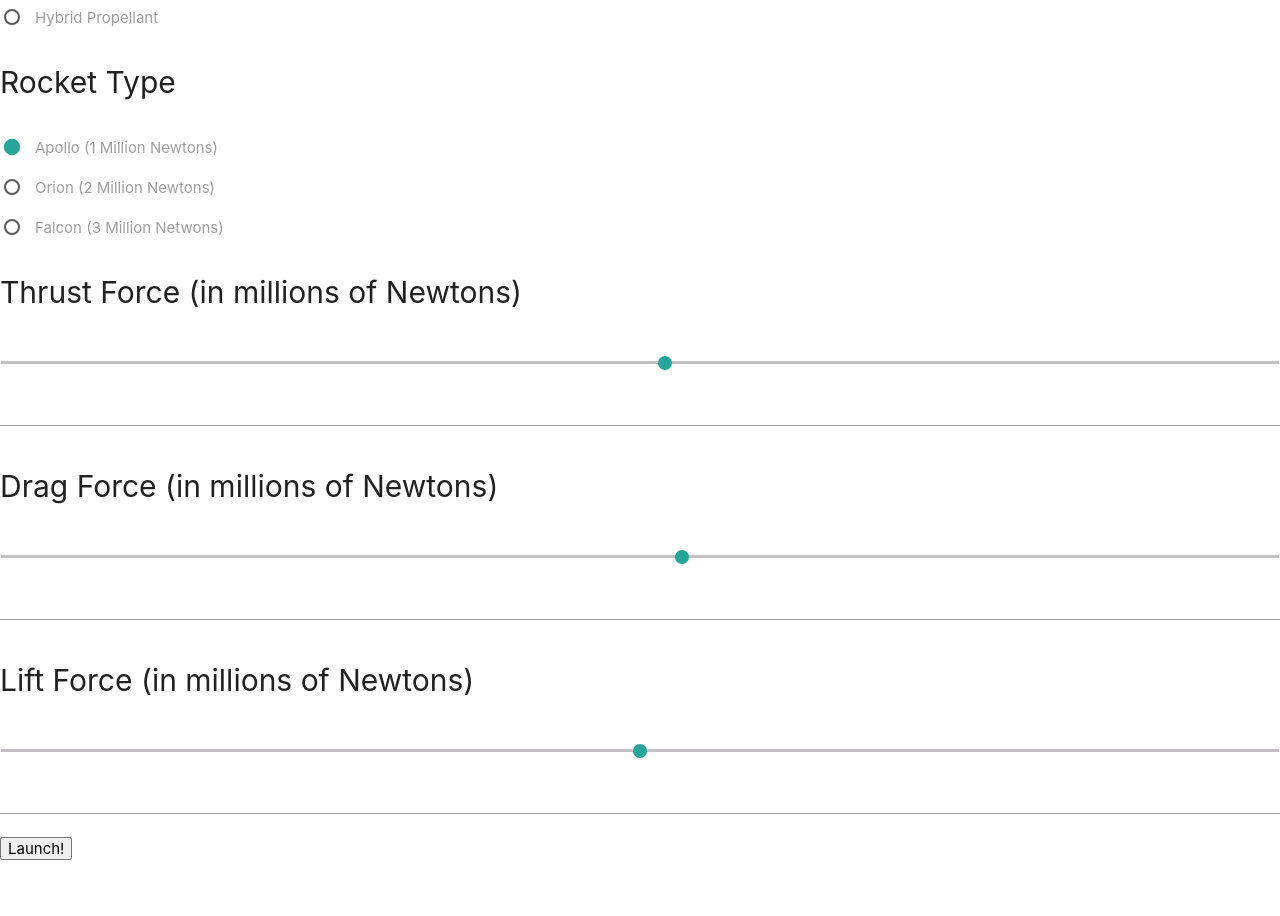
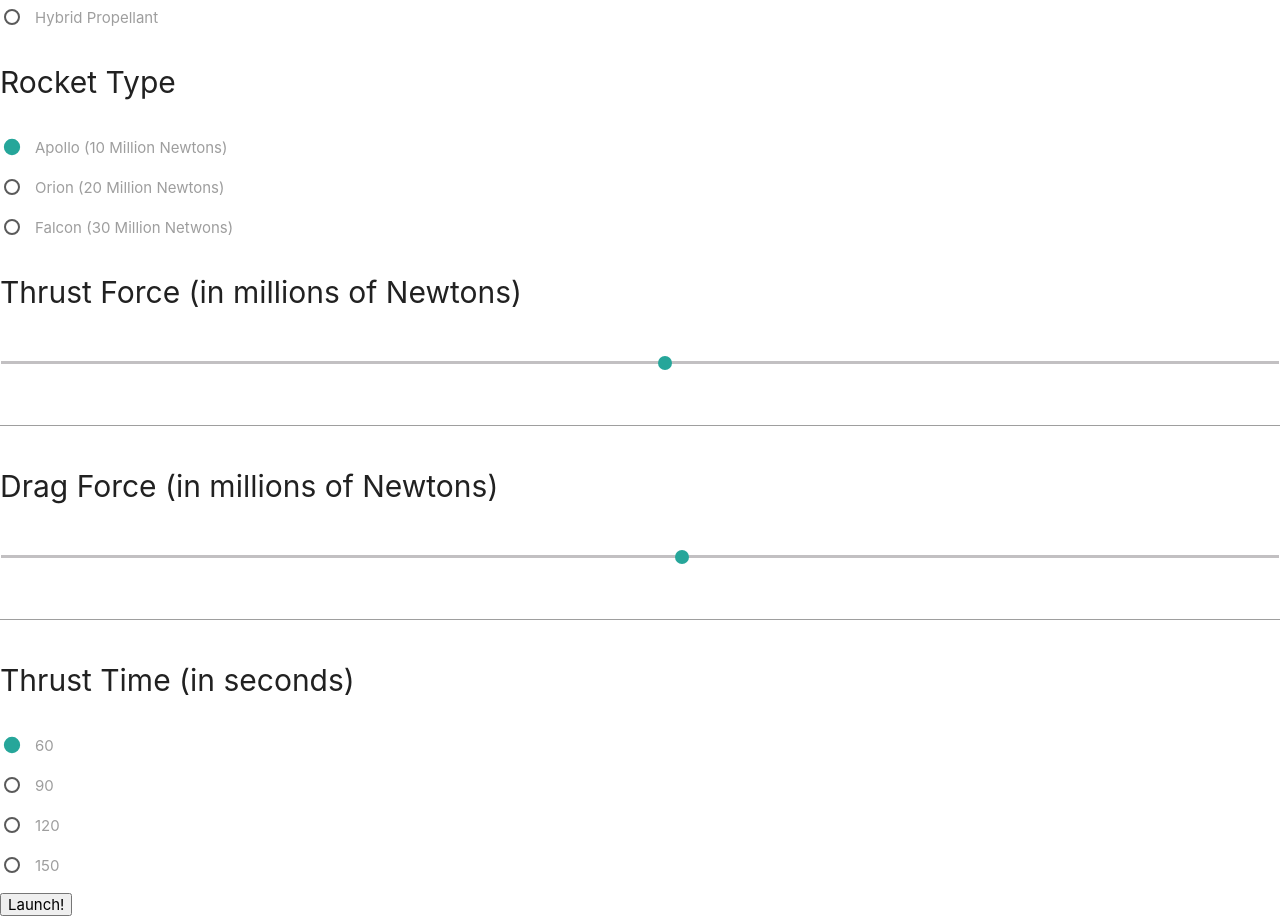
Before and after one commit to aayodkaul/rocket, a plain HTML site: page index1.html in a window 1280 px wide. Shown: the part 400-1316 px from the top of the page. Before the commit the page ends 1260 px from the top, so only its background shows below. Drawn offline with nearby package versions, Linux system fonts and the light colour scheme.

Commit message:
Update index1.html

```diff
--- a/index1.html
+++ b/index1.html
@@ -63,20 +63,20 @@
 			<p style="font-size:30px">Rocket Type</p>
 		    <p>
 		      <label>
-		        <input name="group1" type="radio" id="ker" checked/>
-		        <span>Apollo (1 Million Newtons)</span>
+		        <input name="group1" type="radio" id="apo" checked/>
+		        <span>Apollo (10 Million Newtons)</span>
 		      </label>
 		    </p>
 		    <p>
 		      <label>
-		        <input name="group1" type="radio" id="alc" />
-		        <span>Orion (2 Million Newtons)</span>
+		        <input name="group1" type="radio" id="ori" />
+		        <span>Orion (20 Million Newtons)</span>
 		      </label>
 		    </p>
 		    <p>
 		      <label>
-		        <input class="with-gap" name="group1" type="radio" id="hyd" />
-		        <span>Falcon (3 Million Netwons)</span>
+		        <input class="with-gap" name="group1" type="radio" id="fal" />
+		        <span>Falcon (30 Million Netwons)</span>
 		      </label>
 		    </p>
   		</form>
@@ -103,16 +103,33 @@
    					</script>
 	  	</form>
 
-	  	<form>
-	  		<p style="font-size:30px">Lift Force (in millions of Newtons)</p>
-		      <input type="range" name="rangeInput" min="1" max="15" onchange="updateTextInput(this.value);">
-			  <input type="text" id="textInput" value="">
-			  	    <script type="text/javascript">
-        				function updateTextInput(val) {
-          				document.getElementById('textInput').value=val;
-        				}
-   					</script>
-	  	</form>
+	  	<form id="random">
+			<p style="font-size:30px">Thrust Time (in seconds)</p>
+		    <p>
+		      <label>
+		        <input name="group1" type="radio" id="60" checked/>
+		        <span>60</span>
+		      </label>
+		    </p>
+		    <p>
+		      <label>
+		        <input name="group1" type="radio" id="90" />
+		        <span>90</span>
+		      </label>
+		    </p>
+		    <p>
+		      <label>
+		        <input class="with-gap" name="group1" type="radio" id="120" />
+		        <span>120</span>
+		      </label>
+		    </p>
+		    <p>
+		      <label>
+		        <input class="with-gap" name="group1" type="radio" id="150" />
+		        <span>150</span>
+		      </label>
+		    </p>
+  		</form>
 
 	  	<button type="button" onclick="startrocket()">Launch!</button>
 	</body>
```
